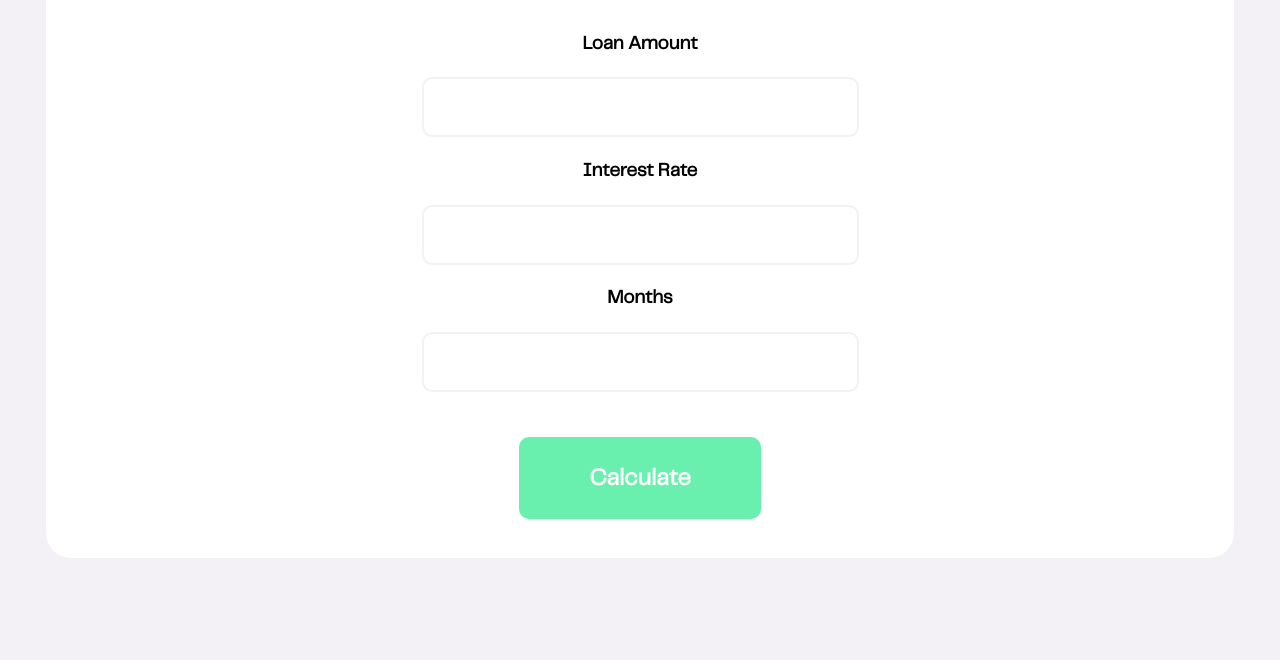
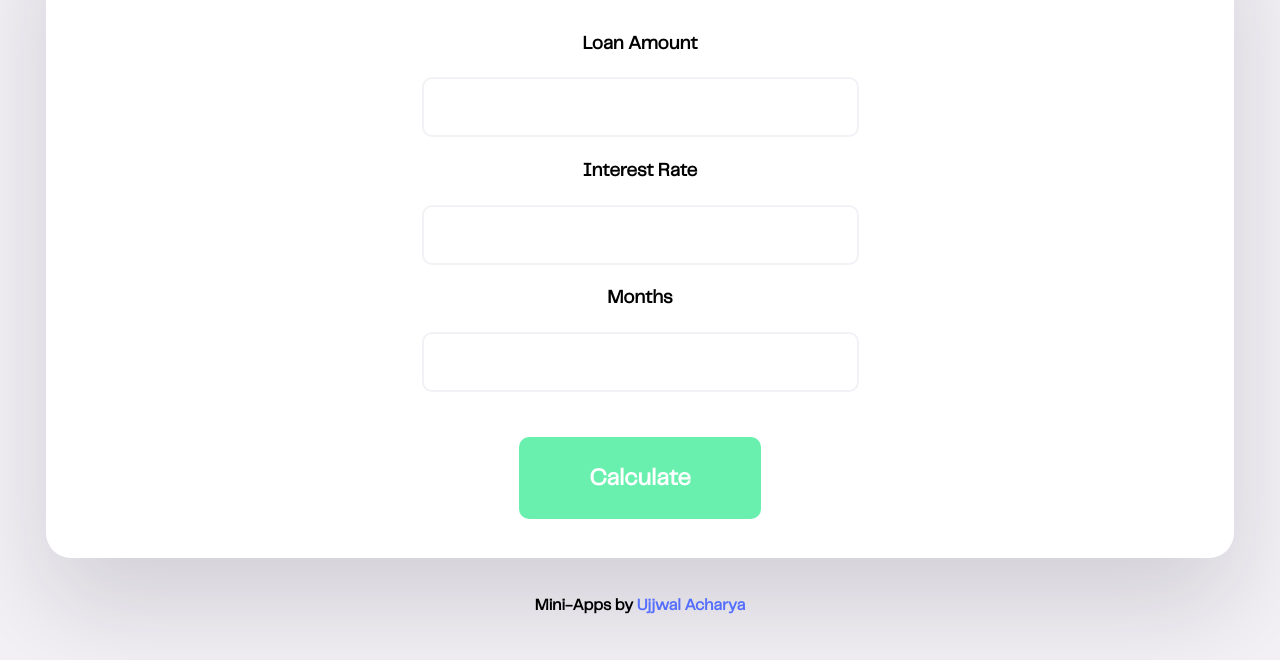
Before and after one commit to ujjwalshiva/emicalculator, a plain HTML site: page index.html in a window 1280 px wide. Shown: the part 140-800 px from the top of the page. Drawn offline with Linux system fonts and the light colour scheme.

Commit message:
Add files via upload

```diff
--- a/design.css
+++ b/design.css
@@ -23,6 +23,8 @@ body {
     border-radius: 25px;
     align-items: center;
     margin: 3vw;
+    /*box-shadow: rgba(17, 12, 46, 0.15) 0px 48px 100px 0px;*/
+    box-shadow: rgba(17, 12, 46, 0.15) 0px 48px 100px 0px;
 }
 
 h1 {
@@ -69,8 +71,19 @@ input[type=number]:focus {
 }
 
 .finalval{
+    margin: 20px;
     padding-bottom: 8px;
     font-size: 25px;
+}
+
+h4 {
+    color: black;
+    margin-bottom: 20px;
+}
+
+a {
+    text-decoration: none;
+    color: #536DFE;
 }
 
 @media only screen and (min-width: 300px) and (max-width: 515px) {
--- a/index.html
+++ b/index.html
@@ -27,6 +27,6 @@
         </div>
 
     </div>
-
+    <h4>Mini-Apps by <a href='https://ujjwalshiva.github.io'> Ujjwal Acharya </a> </h4>
 </body>
 </html>
--- a/script.js
+++ b/script.js
@@ -13,6 +13,11 @@ function calculate() {
     let interestrate=document.querySelector('#interestrate').value;
     let months=document.querySelector('#months').value;
 
+    if (amount=='' || interestrate==''|| months=='') {
+        document.querySelector('#final').innerHTML=`<h4 style='color:#ef5350'>Enter Values</h4>`;
+    }
+
+    else {
         const interest = interestrate/1200;
 
         let top = Math.pow((1+interest),months);
@@ -24,3 +29,6 @@ function calculate() {
 
         console.log(amount, interestrate, months);
     }
+
+
+}
```
Lines whose indentation alone changed are shown as unchanged.
